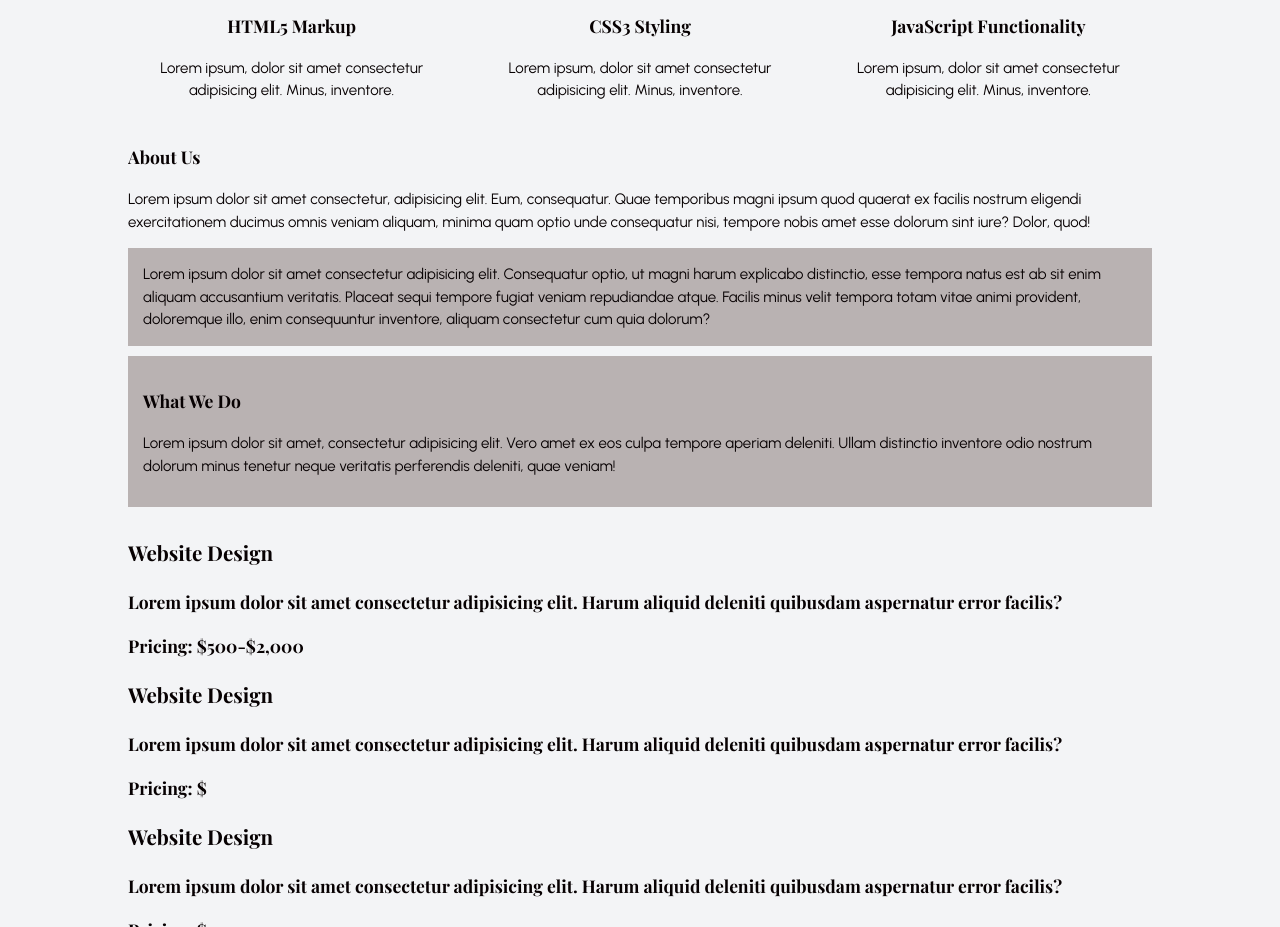
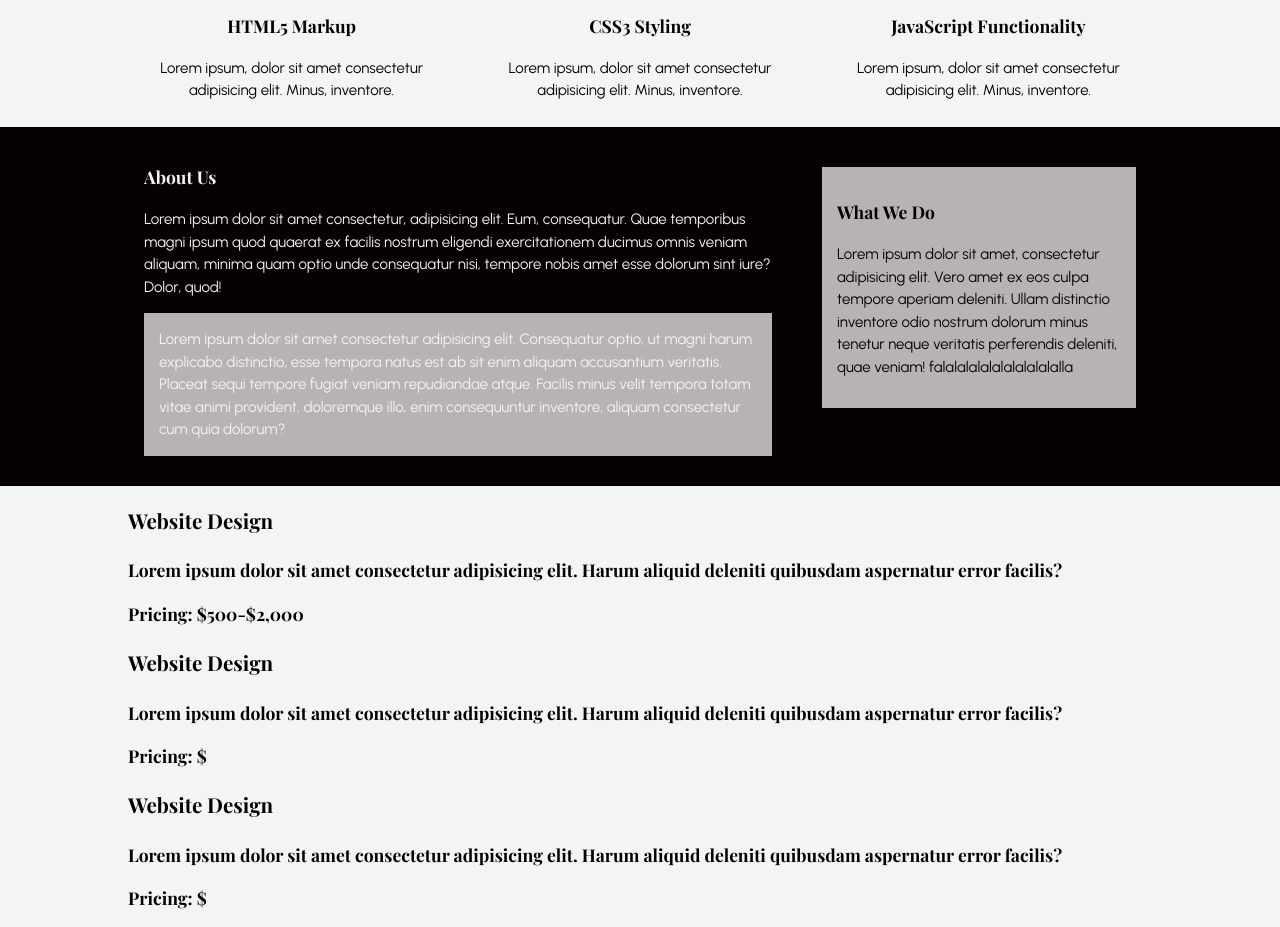
Before and after one commit to shannonehiccups/FullWebPage, a plain HTML site: page index.html in a window 1280 px wide. Shown: the part 900-1827 px from the top of the page. Drawn offline with nearby package versions, Linux system fonts and the light colour scheme.

Commit message:
Styled the about section

```diff
--- a/index.html
+++ b/index.html
@@ -75,7 +75,7 @@
             <aside class="sidebar">
                 <div class="light">
                     <h3>What We Do</h3>
-                    <p>Lorem ipsum dolor sit amet, consectetur adipisicing elit. Vero amet ex eos culpa tempore aperiam deleniti. Ullam distinctio inventore odio nostrum dolorum minus tenetur neque veritatis perferendis deleniti, quae veniam!</p>
+                    <p>Lorem ipsum dolor sit amet, consectetur adipisicing elit. Vero amet ex eos culpa tempore aperiam deleniti. Ullam distinctio inventore odio nostrum dolorum minus tenetur neque veritatis perferendis deleniti, quae veniam! falalalalalalalalalalalla</p>
                 </div>
             </aside>
         </div>
--- a/style.css
+++ b/style.css
@@ -175,3 +175,24 @@ align-items: center;
 #boxes .box .fa-js {
     color: #f3df50;
 }
+
+/* About section */
+
+#about {
+    background-color: rgb(7,1,2);
+    padding: 20px;
+}
+
+#about .container {
+    display: grid;
+    grid-template-columns: 2fr 1fr;
+    grid-column-gap: 50px;
+}
+
+#about .main-col {
+color: rgb(243,244,246);
+}
+
+#about .sidebar {
+    margin-top: 10px;
+}
```
